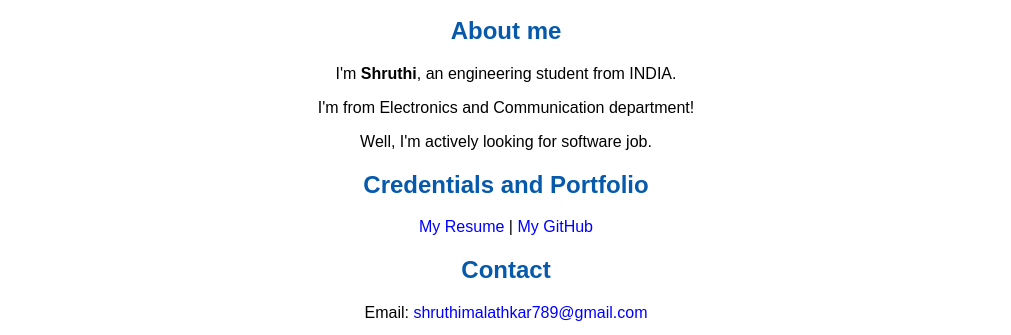
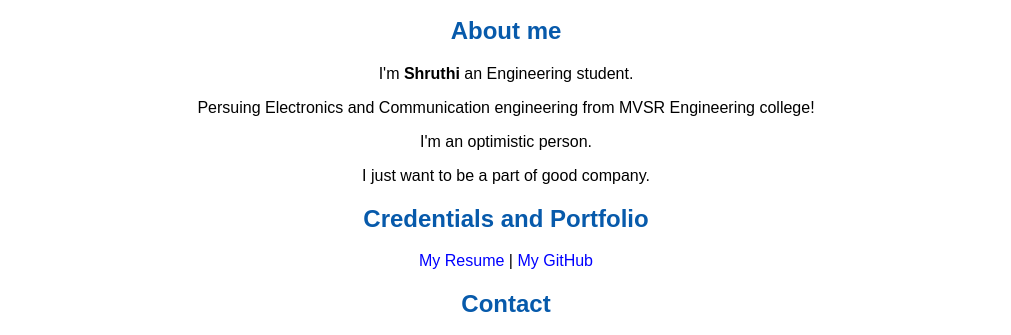
Before and after one commit to shruthi4789/shruthi4789.github.io, a plain HTML site: page index.html in a window 1280 px wide. Shown: the part 452-787 px from the top of the page, without its empty margins (134-1145 px from the left). Drawn offline with Linux system fonts and the light colour scheme.

Commit message:
Update index.html

```diff
--- a/index.html
+++ b/index.html
@@ -20,9 +20,11 @@
     <img src="images/banner.jpg" width="75%" alt="banner">
     <h1>Welcome!</h1>
     <h2>About me</h2>
-    <p>I'm <strong>Shruthi</strong>, an engineering student from INDIA.</p>
-    <p>I'm from Electronics and Communication department!</p>
-    <p>Well, I'm actively looking for software job.</p>
+    <p>I'm <strong>Shruthi</strong> an Engineering student.</p>
+    <p>Persuing Electronics and Communication engineering from MVSR Engineering college!</p>
+    <p>I'm an optimistic person.</p>
+    <p>I just want to be a part of good company.</p>
+
     <h2>Credentials and Portfolio</h2>
 
     <p><a href="resume.html">My Resume</a> | <a href="https://github.com/shruthi4789">My GitHub</a></p>
```
